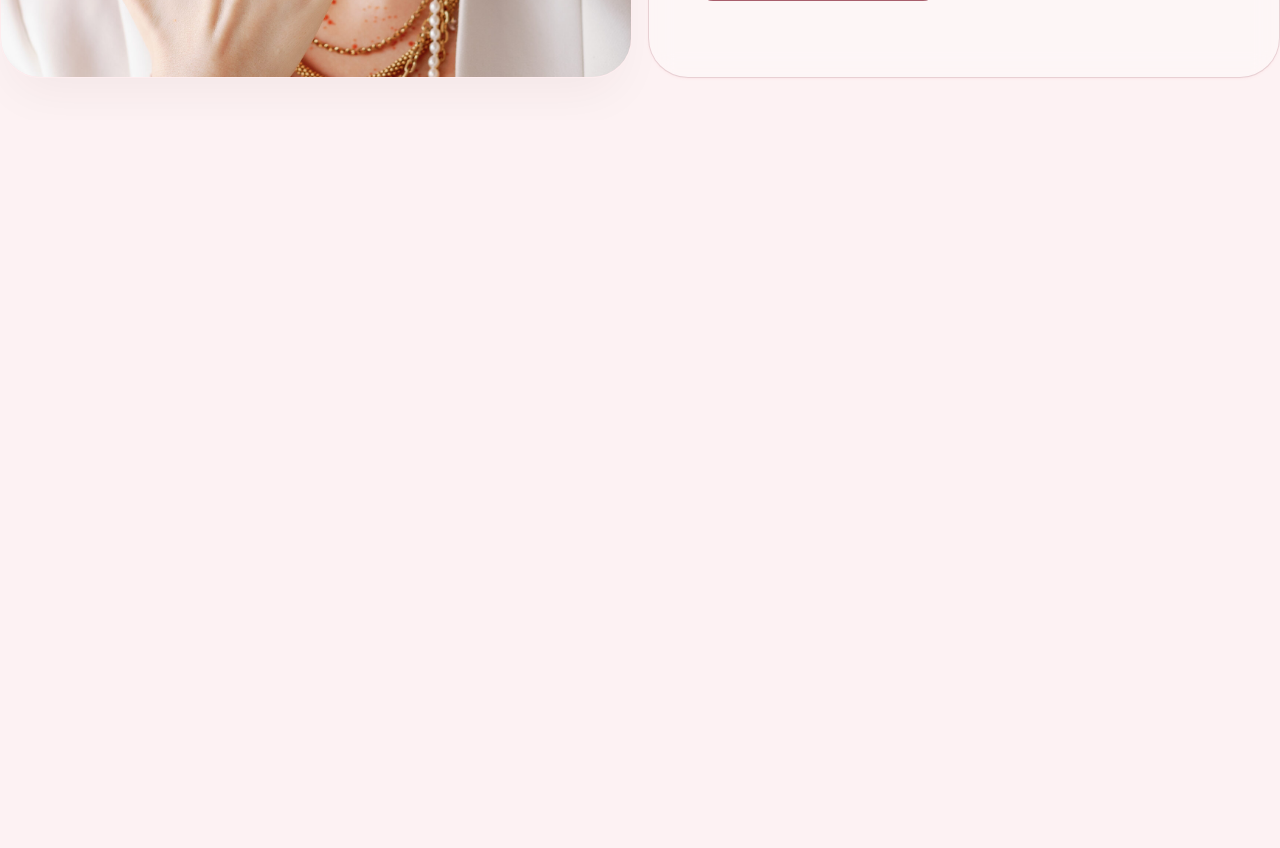
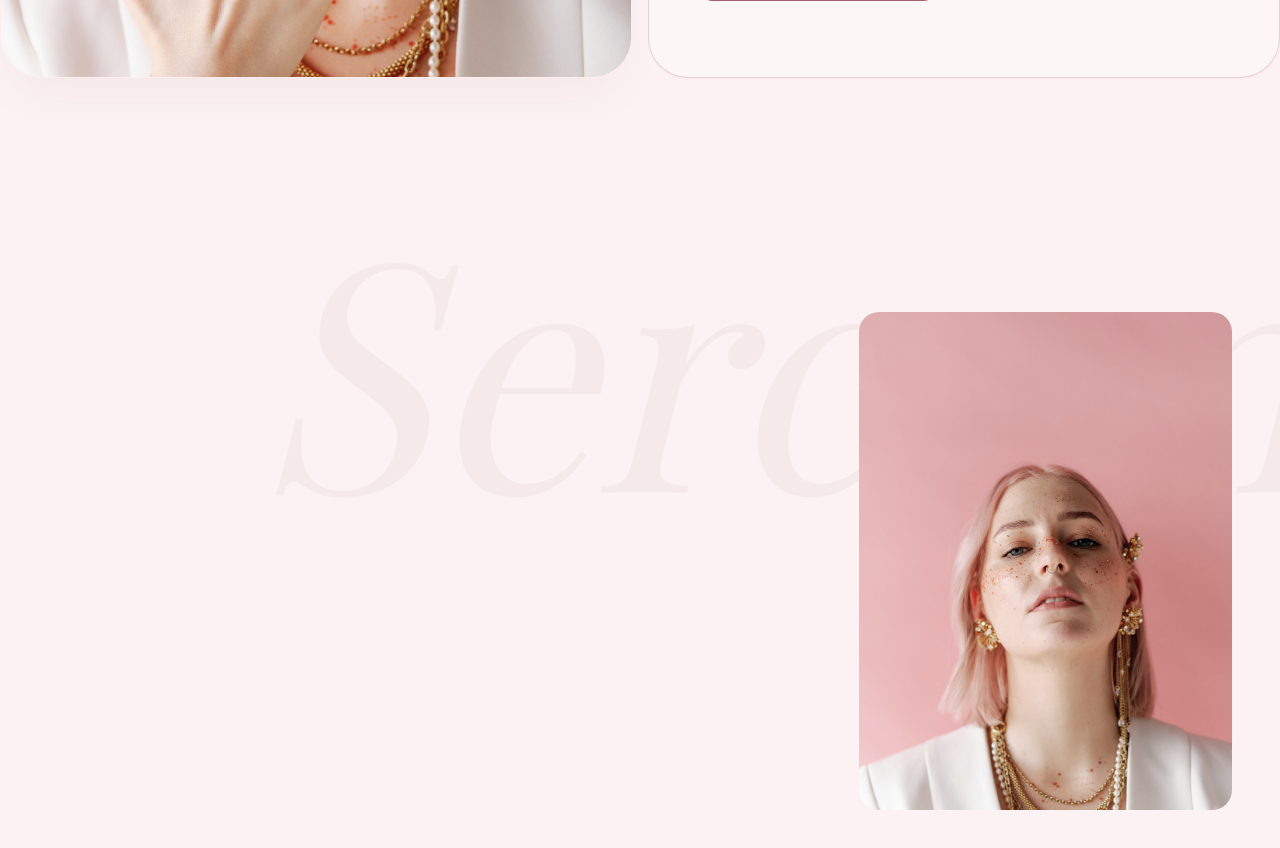
Before and after one commit to plowigus/serce-na-dloni-tattoo, a Next.js app: page / in a window 1280 px wide. Shown: the part 680-1528 px from the top of the page. Before the commit the page ends 800 px from the top, so only its background shows below. Built offline with nearby package versions, Linux system fonts and the light colour scheme; a web font is replaced by a local one.

Commit message:
new section

```diff
--- /dev/null
+++ b/app/components/sections/AboutEditorial.tsx
@@ -0,0 +1,154 @@
+"use client";
+
+import { useRef } from "react";
+import Image from "next/image";
+// ZACHOWANO IMPORT ZGODNIE Z PROŚBĄ:
+import momoImg from "../../../public/images/about.jpg";
+import gsap from "gsap";
+import { useGSAP } from "@gsap/react";
+import { ScrollTrigger } from "gsap/ScrollTrigger";
+
+// Rejestracja wtyczki (bezpieczna, bo GSAP sam sprawdza czy już zarejestrowana)
+if (typeof window !== "undefined") {
+    gsap.registerPlugin(ScrollTrigger);
+}
+
+export default function AboutEditorial() {
+    const container = useRef<HTMLElement>(null);
+    const textRef = useRef<HTMLDivElement>(null);
+    const bgTextRef = useRef<HTMLSpanElement>(null);
+
+    // useGSAP z @gsap/react automatycznie obsługuje cleanup (ctx.revert()) przy unmount
+    // Dodajemy { scope: container } aby selektory działały tylko wewnątrz tego komponentu
+    useGSAP(() => {
+        // Zabezpieczenie: jeśli referencje nie istnieją, nie uruchamiaj animacji
+        if (!textRef.current || !bgTextRef.current) return;
+
+        // 1. ANIMACJA NAGŁÓWKA (Sticky Title)
+        const titleAnim = gsap.from(".anim-title-element", {
+            scrollTrigger: {
+                trigger: ".anim-title-wrapper",
+                start: "top 85%",
+                end: "bottom top",
+                toggleActions: "play reverse play reverse",
+                // markers: true, // Do debugowania (usunąć na produkcji)
+            },
+            y: 100,
+            opacity: 0,
+            duration: 1.2,
+            stagger: 0.15,
+            ease: "power4.out",
+        });
+
+        // 2. ANIMACJA GŁÓWNEGO TEKSTU
+        const textAnim = gsap.from(".anim-text-child", {
+            scrollTrigger: {
+                trigger: textRef.current,
+                start: "top 80%",
+                toggleActions: "play reverse play reverse",
+            },
+            y: 40,
+            opacity: 0,
+            duration: 1,
+            stagger: 0.1,
+            ease: "power2.out",
+        });
+
+        // 3. PRZESUWANIE TEKSTU W TLE (Background Parallax)
+        const bgAnim = gsap.to(bgTextRef.current, {
+            scrollTrigger: {
+                trigger: container.current,
+                start: "top bottom",
+                end: "bottom top",
+                scrub: 1.5,
+                // invalidateOnRefresh pomaga przy zmianie rozmiaru okna
+                invalidateOnRefresh: true,
+            },
+            xPercent: -40,
+            ease: "none",
+        });
+
+        // Opcjonalnie: Cleanup wewnątrz useGSAP nie jest wymagany dla samych tweenów,
+        // ale jeśli tworzysz event listenery ręcznie, tu byś je czyścił.
+        // @gsap/react robi revert() automatycznie.
+
+    }, { scope: container });
+
+    return (
+        <section ref={container} className="relative w-full bg-primary-50 py-24 md:py-48 overflow-hidden">
+
+            {/* DEKORACJA TŁA */}
+            <div className="absolute top-20 left-0 w-full opacity-[0.04] pointer-events-none select-none overflow-hidden mix-blend-multiply">
+                <span ref={bgTextRef} className="text-[25vw] font-serif italic text-primary-900 leading-none whitespace-nowrap inline-block pl-[20vw] will-change-transform">
+                    Serce na dłoni
+                </span>
+            </div>
+
+            <div className="w-full max-w-[1500px] mx-auto px-6 md:px-12 relative z-10">
+
+                <div className="grid grid-cols-1 lg:grid-cols-12 gap-16 lg:gap-8 items-start">
+
+                    {/* KOLUMNA 1: STICKY HEADING */}
+                    <div className="lg:col-span-4 lg:sticky lg:top-24 h-auto lg:h-fit mb-16 lg:mb-0 anim-title-wrapper z-20">
+
+                        <div className="anim-title-element overflow-hidden mb-6">
+                            <span className="block text-sm font-bold tracking-[0.3em] uppercase text-primary-950  pb-2 w-fit">
+                                ( 01 — O mnie )
+                            </span>
+                        </div>
+
+                        <h2 className="font-serif text-6xl md:text-7xl xl:text-8xl text-primary-900 leading-[0.95] tracking-tight">
+                            <div className="overflow-hidden">
+                                <span className="py-1 anim-title-element block will-change-transform">Więcej</span>
+                            </div>
+                            <div className="overflow-hidden">
+                                <span className="anim-title-element block pb-3 italic text-primary-500 ml-4 md:ml-8 will-change-transform">niż tylko</span>
+                            </div>
+                            <div className="overflow-hidden">
+                                <span className="anim-title-element block pl-4 text-right md:text-left md:ml-16 will-change-transform">tusz.</span>
+                            </div>
+                        </h2>
+                    </div>
+
+                    {/* KOLUMNA 2: GŁÓWNA TREŚĆ */}
+                    <div ref={textRef} className="lg:col-span-4 lg:mt-48 space-y-10 relative z-20">
+                        <div className="space-y-8 text-primary-900 text-xl font-light leading-relaxed text-justify">
+                            <p className="anim-text-child will-change-transform">
+                                Cześć, tu Momo. Moja pracownia to miejsce, gdzie sztuka spotyka się z empatią.
+                                Nie traktuję skóry jak papieru, a Ciebie jak klienta z kolejki.
+                            </p>
+                            <p className="anim-text-child will-change-transform">
+                                Każdy projekt zaczynam od rozmowy. Chcę zrozumieć nie tylko "co" chcesz wytatuować,
+                                ale "dlaczego". Wierzę w minimalizm, który niesie maksymalny ładunek emocjonalny.
+                            </p>
+                        </div>
+
+                        {/* CYTAT */}
+                        <div className="anim-text-child pl-8 border-l-2 border-primary-950 py-4 my-8 will-change-transform">
+                            <p className="font-serif italic text-3xl md:text-4xl text-primary-900 leading-tight">
+                                "Tatuaż to najintymniejsza forma sztuki. Staje się częścią naszej tożsamości."
+                            </p>
+                        </div>
+                    </div>
+
+                    {/* KOLUMNA 3: ZDJĘCIE (STATYCZNE) */}
+                    <div className="lg:col-span-4 relative mt-16 lg:mt-0 overflow-hidden rounded-[20px]">
+                        <div className="relative w-full aspect-[3/4] shadow-2xl shadow-primary-900/10 z-10 grayscale-[20%] hover:grayscale-0 transition-all duration-700">
+                            <Image
+                                src={momoImg}
+                                alt="Momo przy pracy"
+                                fill
+                                className="object-cover"
+                                sizes="(max-width: 768px) 100vw, 33vw"
+                                placeholder="blur" // Dodano dla UX
+                            />
+                        </div>
+                        {/* Ozdobna ramka */}
+                        <div className="absolute top-6 -right-6 w-full h-full border border-primary-900/20 rounded-[20px] z-0 pointer-events-none" />
+                    </div>
+
+                </div>
+            </div>
+        </section>
+    );
+}
--- a/app/page.tsx
+++ b/app/page.tsx
@@ -1,12 +1,18 @@
-
+import dynamic from "next/dynamic";
 import Hero from "./components/sections/Hero";
 import SceneWrapper from "./components/ui/SceneWrapper";
+
+
+const AboutEditorial = dynamic(() => import("./components/sections/AboutEditorial"), {
+  ssr: true
+});
 
 export default function Home() {
   return (
     <main className="relative w-full h-full min-h-screen overflow-hidden bg-primary-50">
       <SceneWrapper />
       <Hero />
+      <AboutEditorial />
     </main>
   );
 }
```
Also changed, not shown: public/images/about.jpg (added).
